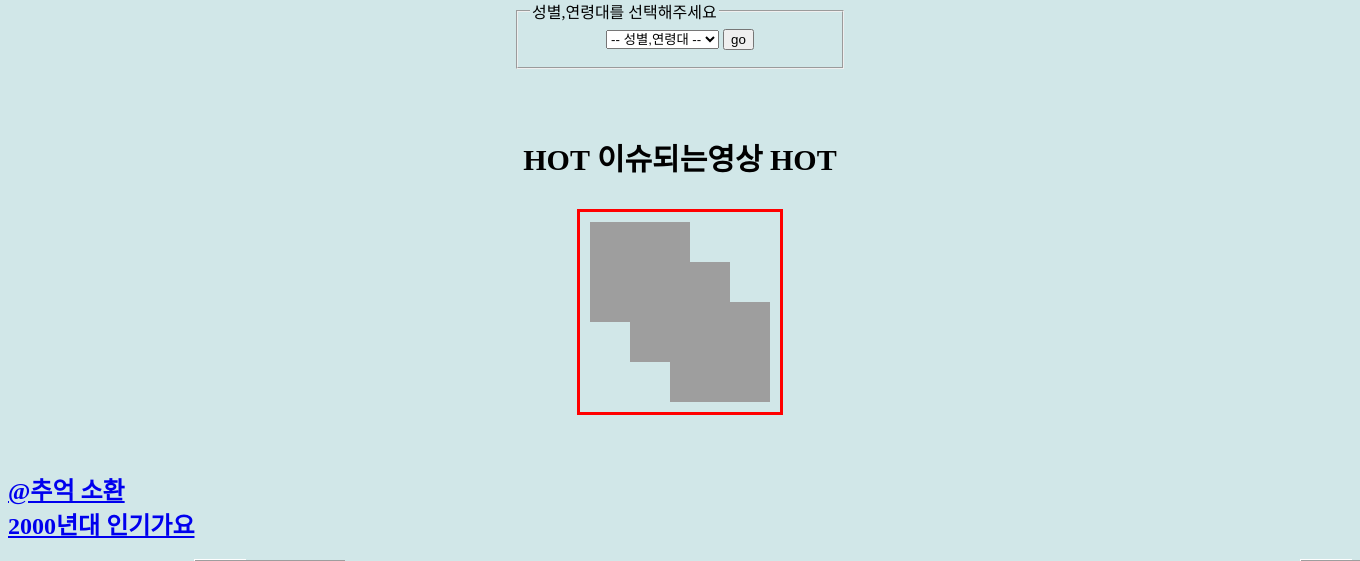
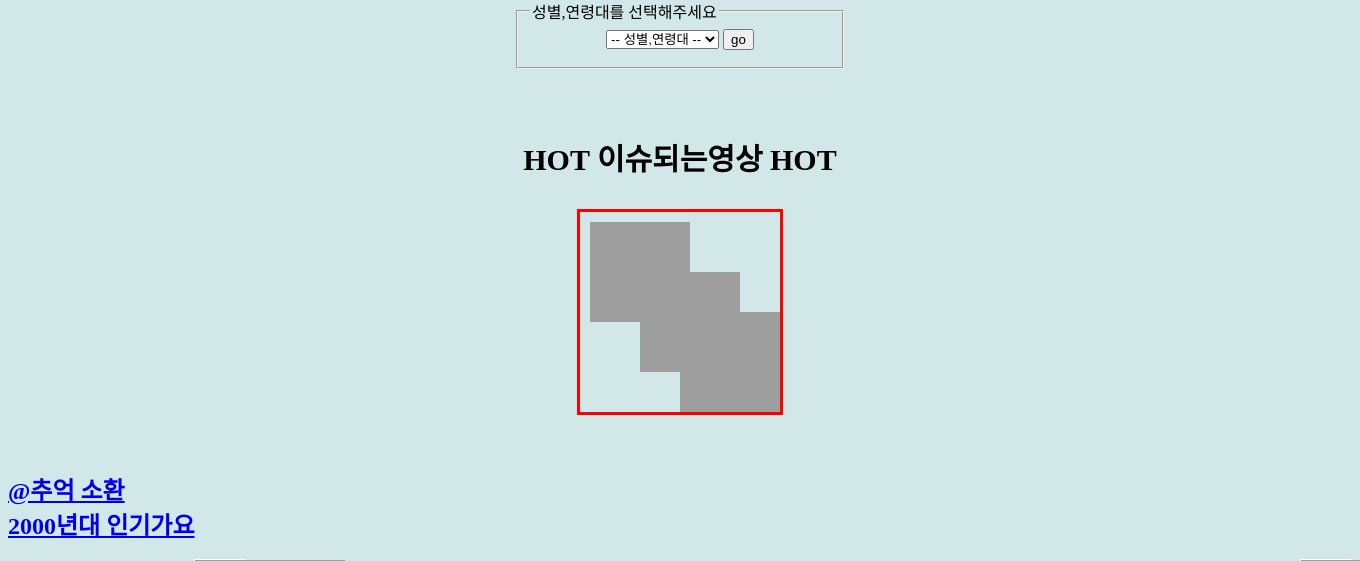
Before and after one commit to youngeun-cheon/youngeun-cheon, a PHP site: page / in a window 1360 px wide; the page is wider, and only the part inside the window is pictured. Shown: the part 489-1050 px from the top of that part. Run offline with PHP 8.4, Linux system fonts and the light colour scheme; data that the repository does not hold is empty; some libraries are stand-ins or nearby versions; grey boxes are pictures that could not be loaded.

Commit message:
box { ...} 코드 수정

```diff
--- a/meltube/index.php
+++ b/meltube/index.php
@@ -25,11 +25,11 @@
 		}
 		.box:nth-child(2) {
 			background-color: green;
-			left: 50px; top: 50px;
+			left: 60px; top: 60px;
 		}
 		.box:nth-child(3) {
-			background-color: green;
-			left: 90px; top: 90px;
+			background-color: yellow;
+			left: 100px; top: 100px;
 		}
 </style>
 <style>
```
